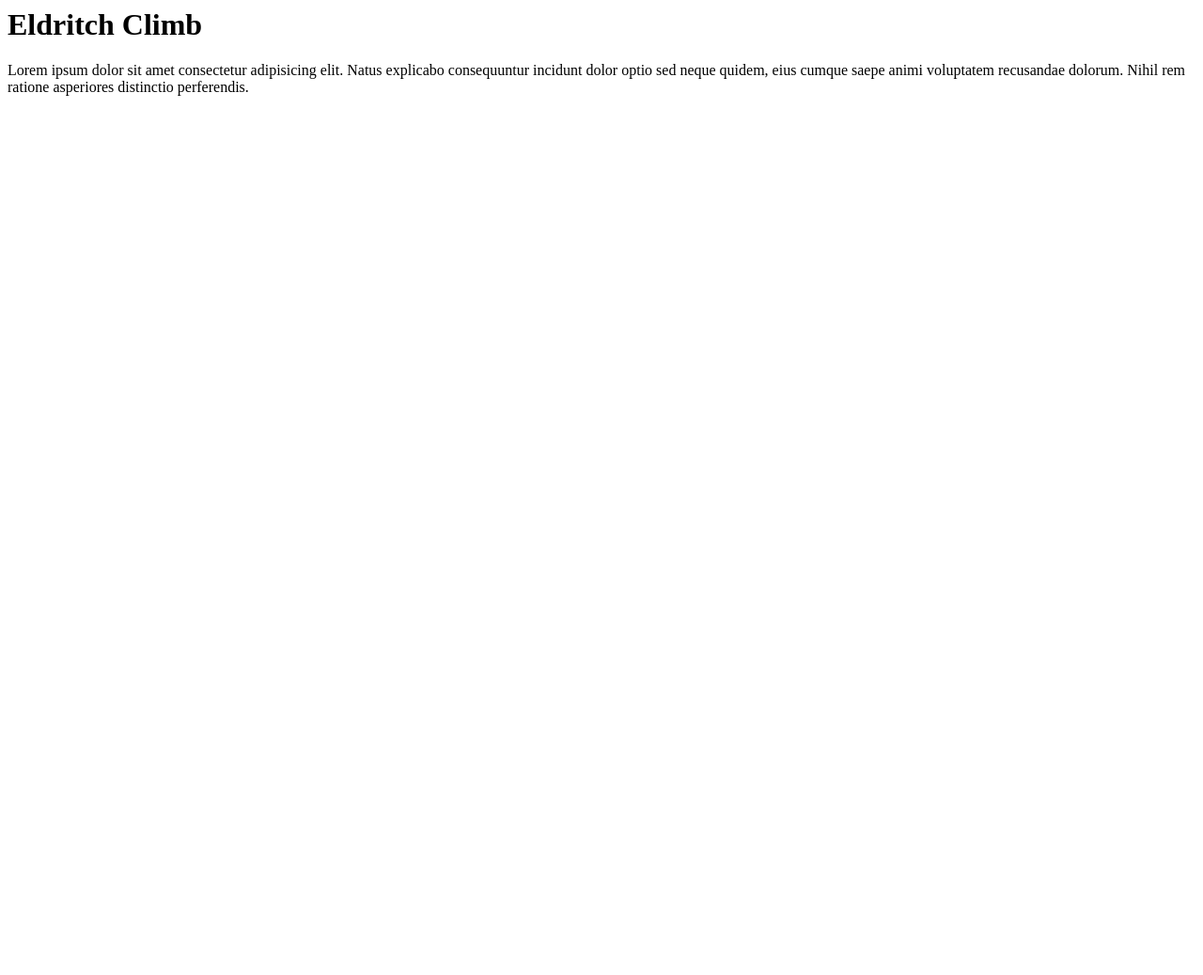
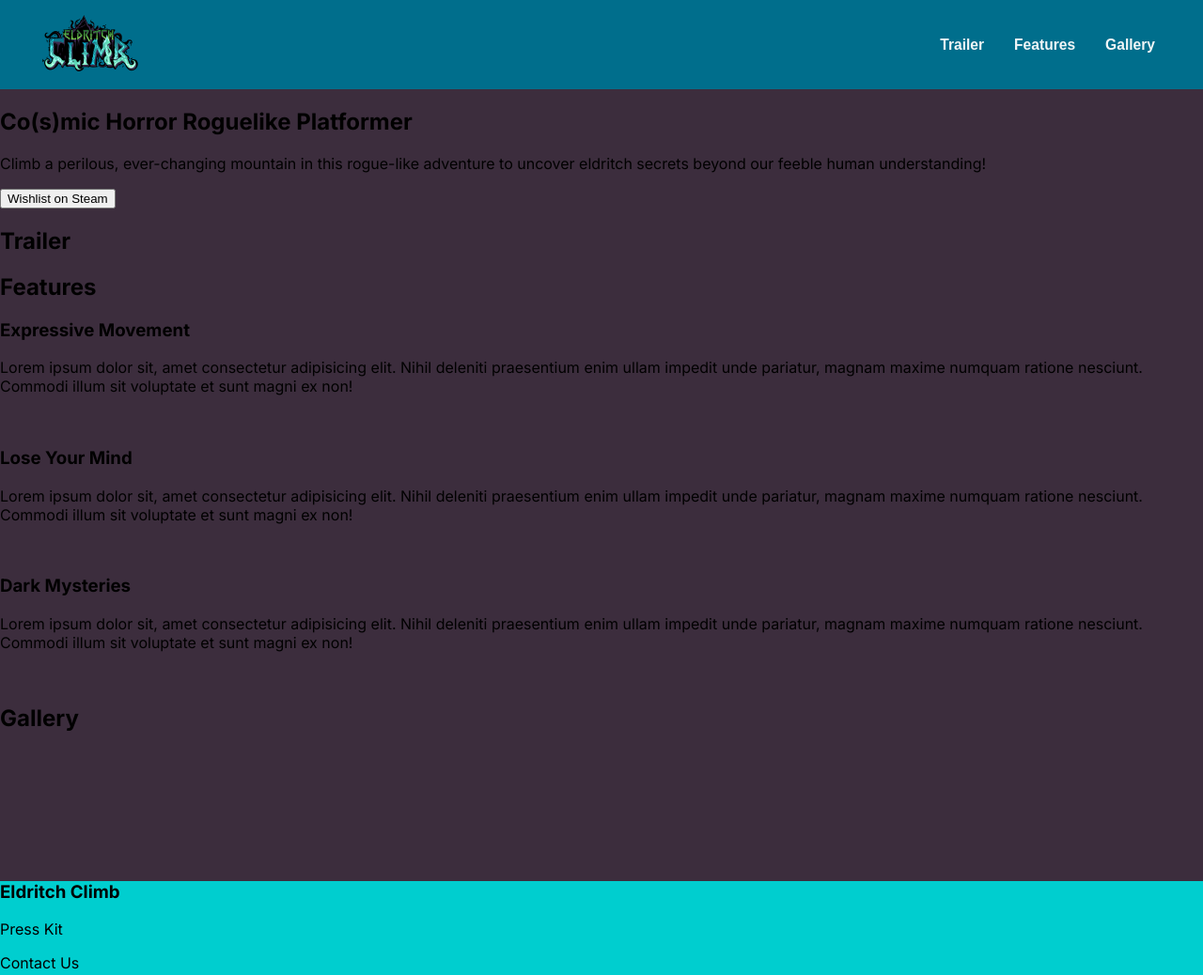
Before and after one commit to TheJorlu/eldritchweb, a plain HTML site: page index.html in a window 1280 px wide. Shown: the whole page at 94% size. Before the commit the page ends 800 px from the top, so only its background shows below. Drawn offline with Linux system fonts and the light colour scheme.

Commit message:
page structure and style wip

```diff
--- a/index.html
+++ b/index.html
@@ -1,11 +1,99 @@
+<!DOCTYPE html>
 <html lang="en">
 <head>
     <meta charset="UTF-8">
     <meta name="viewport" content="width=device-width, initial-scale=1.0">
-    <title>Eldritch Climb - Cosmic Horror Roguelike Platformer</title>
+    <link rel="stylesheet" href="./css/main.css">
+    <link rel="preconnect" href="https://fonts.googleapis.com">
+    <link rel="preconnect" href="https://fonts.gstatic.com" crossorigin>
+    <link href="https://fonts.googleapis.com/css2?family=Inter:wght@400;500;700&display=swap" rel="stylesheet">
+    <title>Eldritch Climb - Rogelike Cosmic Horror Platformer</title>
 </head>
 <body>
-    <h1>Eldritch Climb</h1>
-    <p>Lorem ipsum dolor sit amet consectetur adipisicing elit. Natus explicabo consequuntur incidunt dolor optio sed neque quidem, eius cumque saepe animi voluptatem recusandae dolorum. Nihil rem ratione asperiores distinctio perferendis.</p>
+    <nav>
+
+        <button class="logo">
+            <img src="assets/img/logo.png" alt="logo">
+        </button>
+        <div class="section-buttons">
+            <button class="trailer">
+                <h3>Trailer</h3>
+            </button>
+            <button class="features">
+                <h3>Features</h3>
+            </button>
+            <button class="gallery">
+                <h3>Gallery</h3>
+            </button>
+        </div>
+    </nav>
+    <main class="main-section">
+        <article>
+            <h1>Co(s)mic Horror Roguelike Platformer</h1>
+            <p>Climb a perilous, ever-changing mountain in this rogue-like adventure to uncover eldritch secrets beyond our feeble human understanding!</p>
+            <button>Wishlist on Steam</button>
+        </article>
+        <section class="trailer-section">
+            <h2>Trailer</h2>
+            <div class="trailer-embedded"></div>
+        </section>
+        <section class="features-section">
+            <h2>Features</h2>
+            <div>
+                <div>
+                    <h3>Expressive Movement</h3>
+                    <p>Lorem ipsum dolor sit, amet consectetur adipisicing elit. Nihil deleniti praesentium enim ullam impedit unde pariatur, magnam maxime numquam ratione nesciunt. Commodi illum sit voluptate et sunt magni ex non!</p>
+                </div>
+                <div>
+                    <img src="" alt="">
+                </div>
+            </div>
+            <div>
+                <div>
+                    <h3>Lose Your Mind</h3>
+                    <p>Lorem ipsum dolor sit, amet consectetur adipisicing elit. Nihil deleniti praesentium enim ullam impedit unde pariatur, magnam maxime numquam ratione nesciunt. Commodi illum sit voluptate et sunt magni ex non!</p>
+                </div>
+                <div>
+                    <img src="" alt="">
+                </div>
+            </div>
+            <div>
+                <div>
+                    <h3>Dark Mysteries</h3>
+                    <p>Lorem ipsum dolor sit, amet consectetur adipisicing elit. Nihil deleniti praesentium enim ullam impedit unde pariatur, magnam maxime numquam ratione nesciunt. Commodi illum sit voluptate et sunt magni ex non!</p>
+                </div>
+                <div>
+                    <img src="" alt="">
+                </div>
+            </div>
+
+        </section>
+        <section class="gallery-section">
+            <h2>Gallery</h2>
+            <div>
+                <img src="" alt="">
+            </div>
+            <div>
+                <img src="" alt="">
+            </div>
+            <div>
+                <img src="" alt="">
+            </div>
+            <div>
+                <img src="" alt="">
+            </div>
+            <div>
+                <img src="" alt="">
+            </div>
+            <div>
+                <img src="" alt="">
+            </div>
+        </section>
+    </main>
+    <footer>
+        <h3>Eldritch Climb</h3>
+        <p>Press Kit</p>
+        <p>Contact Us</p>
+    </footer>
 </body>
 </html>
--- /dev/null
+++ b/scss/main.scss
@@ -0,0 +1,53 @@
+$primary-color: #3C2D3D;
+$secondary-color: #00CECF;
+$tertiary-color: #006E8C;
+$primary-text-color: #F1F6F7;
+$font-stack: 'Inter', sans-serif;
+
+body{
+    margin: 0px;
+    padding: 0px;
+    background-color: $primary-color;
+    font-family: $font-stack;
+}
+
+nav{
+    background-color: $tertiary-color;
+    width: auto;
+    padding: 15px;
+    display: flex;
+    justify-content: space-between;
+
+    .logo{
+        padding-left: 30px;
+        background: none;
+        border-style: none;
+
+        img{
+            width: auto;
+            max-height: 60px;
+        }
+    }
+
+    .section-buttons{
+        display: flex;
+        padding-right: 30px;
+        gap: 20px;
+
+        button{
+            background: none;
+            border-style: none;
+            color: $primary-text-color;
+        }
+    }
+}
+
+main{
+    background-color: $primary-color;
+}
+
+footer{
+    background-color: $secondary-color;
+    width: 100%;
+    height: 250px;
+}
```
Also changed, not shown: assets/img/keyart.png (added), assets/img/logo.png (added), css/main.css (added), 1 other file.
